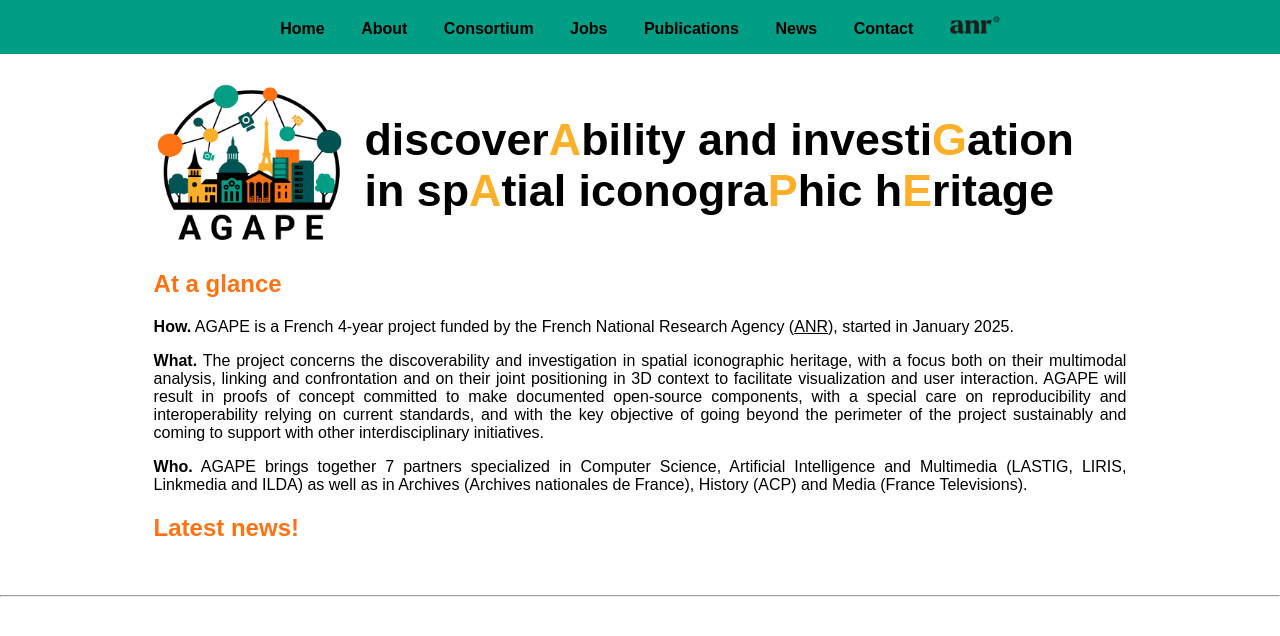
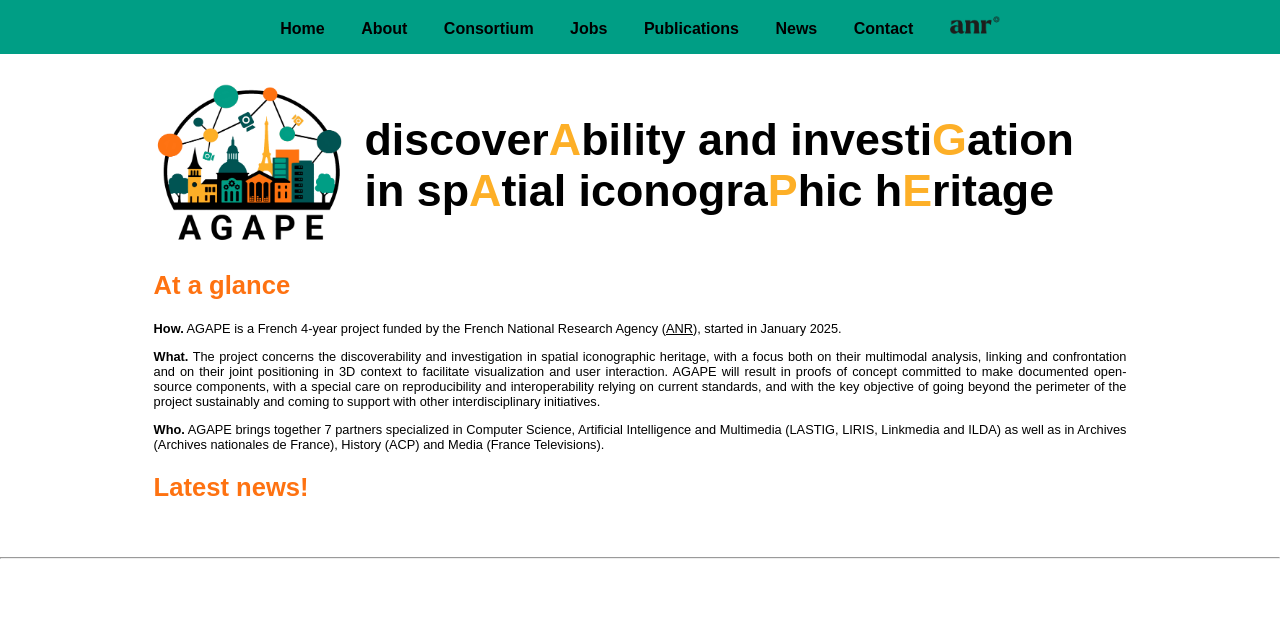
Before and after one commit to AGAPE-ANR/agape-anr.github.io, a Jekyll site: the page built from index.md, in a window 1280 px wide. Shown: the top 636 px of the page. Built offline with Jekyll 4.4.1, drawn with Linux system fonts in a browser that asks for light colours.

Commit message:
Update style.css

```diff
--- a/assets/css/style.css
+++ b/assets/css/style.css
@@ -15,6 +15,7 @@ h1 {
 
 h2 {
   color: #fe7211;
+  font-size: 2vw;
   }
 
 h3 a {
@@ -23,6 +24,7 @@ h3 a {
 
 p {
   text-align: justify;
+  font-size: 1vw;
   }
 
 p a {
```
